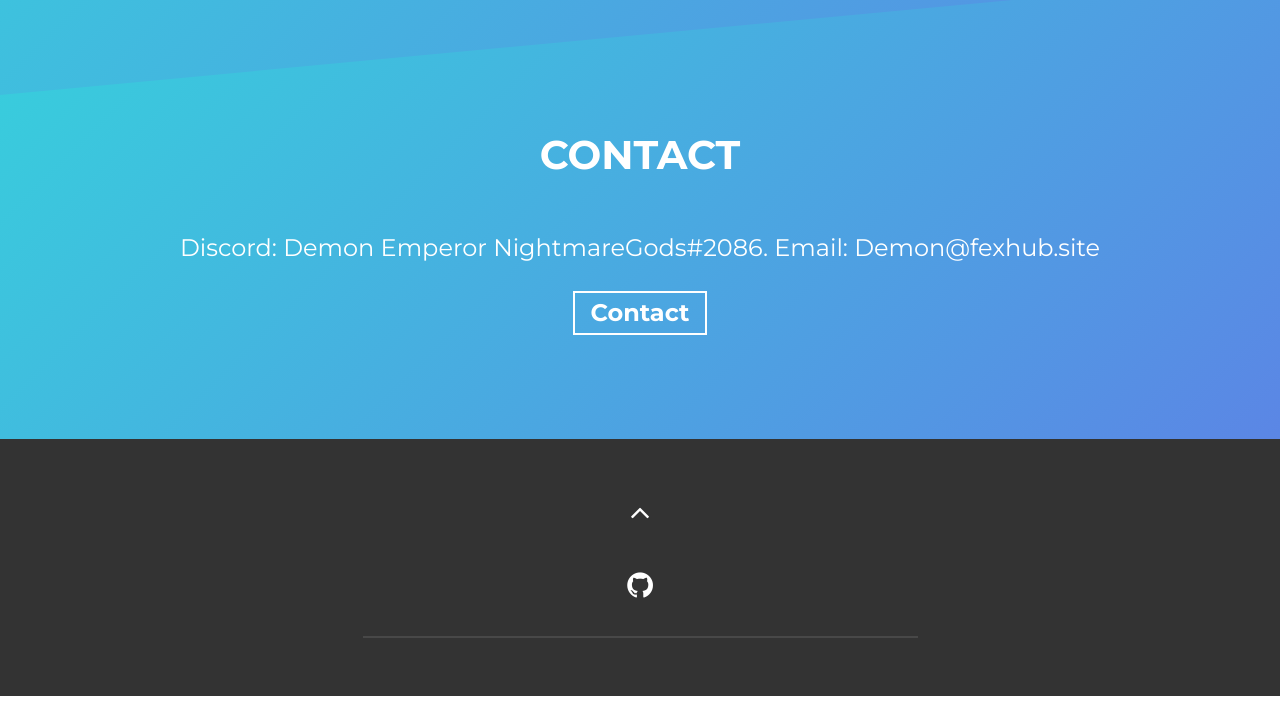
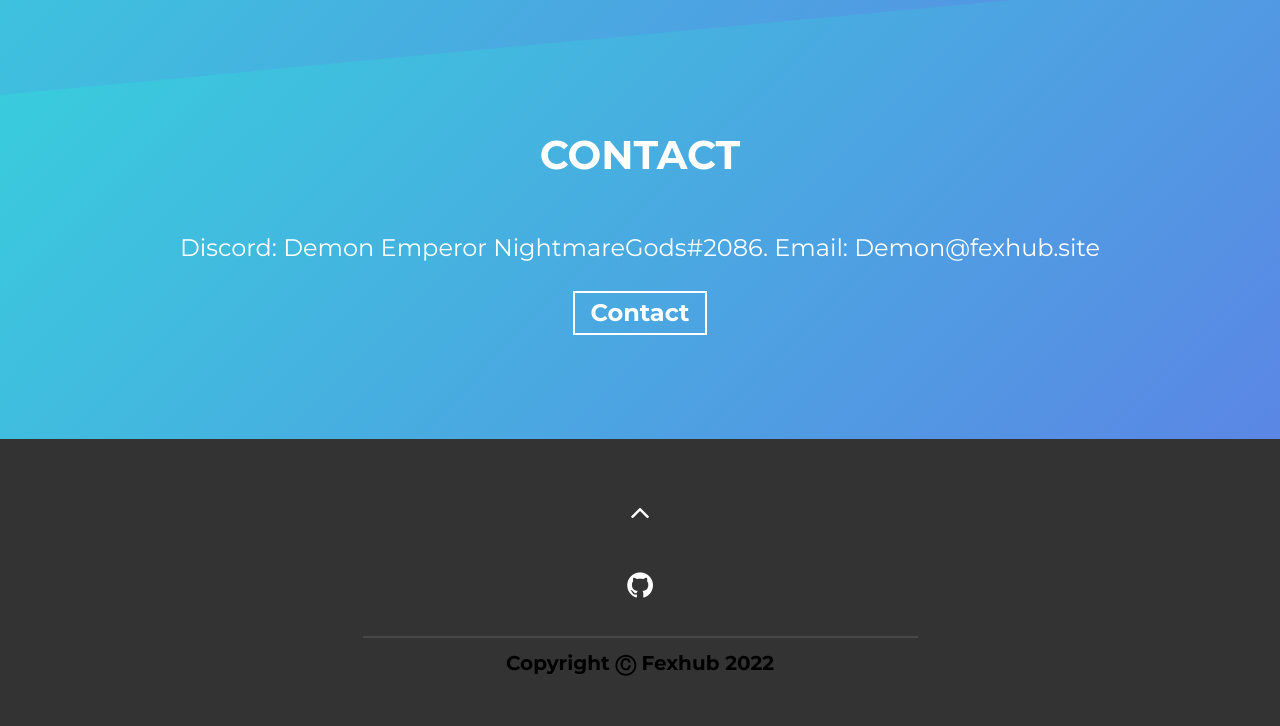
Before and after one commit to Nightmaregodss/portfolio, a plain HTML site: page index.html in a window 1280 px wide. Shown: the part 1155-1881 px from the top of the page. Before the commit the page ends 1851 px from the top, so only its background shows below. Drawn offline with Linux system fonts and the light colour scheme.

Commit message:
Update index.html

```diff
--- a/index.html
+++ b/index.html
@@ -169,6 +169,7 @@ Have fun creating your portfolio on this template!!! -->
           </a>
         </div>
         <hr />
+                                   <h1> Copyright Ⓒ Fexhub 2022 </h1>
       </div>
     </footer>
     <!-- END Footer Section -->
```
